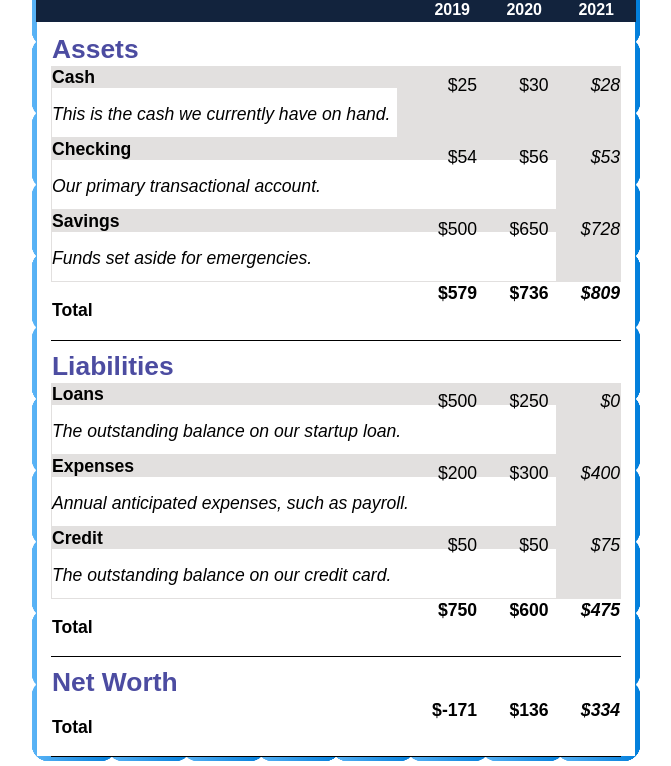
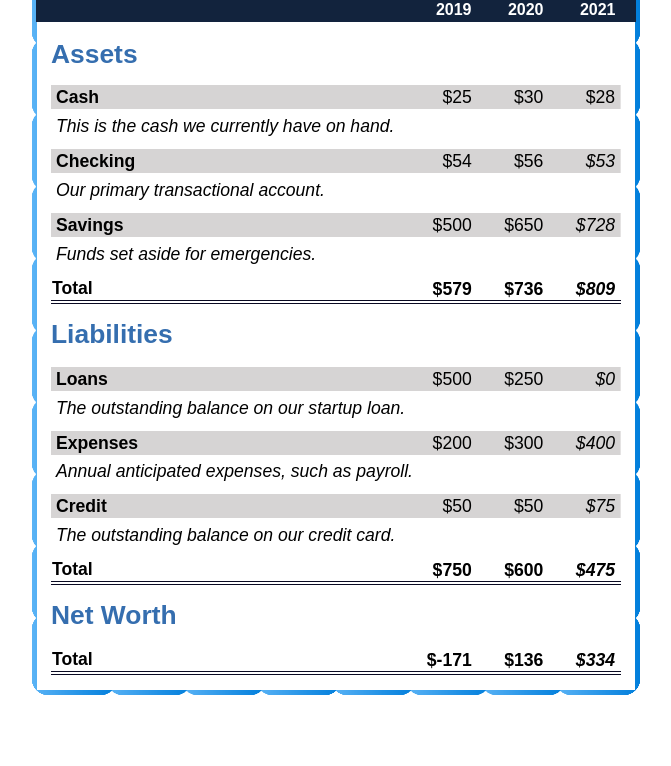
Before and after one commit to Lucasdota/BalanceSheet, a plain HTML site: page docs/index.html in a window 1280 px wide. Shown: the part 111-877 px from the top of the page, without its empty margins (304-975 px from the left). After the commit the page ends 811 px from the top, so only its background shows below. Drawn offline with Linux system fonts and the light colour scheme.

Commit message:
finished project

```diff
--- a/docs/index.html
+++ b/docs/index.html
@@ -34,11 +34,11 @@
                     <tr>
                         <th class="blue-title">Assets</th>
                     </tr>
-                    <tr>
-                        <th class="gray">Cash<span class="description">This is the cash we currently have on hand.</span></th>
-                        <td class="gray">$25</td>
-                        <td class="gray">$30</td>
-                        <td class="current gray">$28</td>
+                    <tr class="gray">
+                        <th>Cash<span class="description">This is the cash we currently have on hand.</span></th>
+                        <td>$25</td>
+                        <td>$30</td>
+                        <td>$28</td>
                     </tr>
                     <tr class="gray">
                         <th>Checking<span class="description">Our primary transactional account.</span></th>
@@ -61,6 +61,15 @@
                     <tr>
                         <th class="blue-title">Liabilities</th>
                     </tr>
+                    <thead>
+                        <tr>
+                            <th>
+                                <td class="sr-only">2020</td>
+                                <td class="sr-only">2021</td>
+                                <td class="sr-only">2022</td>
+                            </th>
+                        </tr>
+                    </thead>
                     <tr class="gray">
                         <th>Loans<span class="description">The outstanding balance on our startup loan.</span></th>
                         <td>$500</td>
@@ -90,6 +99,13 @@
                     <tr>
                         <th class="blue-title">Net Worth</th>
                     </tr>
+                    <tr>
+                        <th>
+                            <td class="sr-only">2020</td>
+                            <td class="sr-only">2021</td>
+                            <td class="sr-only">2022</td>
+                        </th>
+                    </tr>
                     <tr class="total bold">
                         <th>Total</th>
                         <td>$-171</td>
--- a/docs/style.css
+++ b/docs/style.css
@@ -8,7 +8,7 @@ body{
     min-width:600px;
     border:1px solid;
     border-image: url("images/square.png") 55 55/ 10px / 0.5rem round;
-    padding:0;
+    padding:0 0 1rem 0;
 }
 
 header{
@@ -39,13 +39,14 @@ table{
   background: #12233d;
   color: #fff;
   z-index: 999;
-  padding: 0.2rem calc(1.25rem + 2px) 0.2rem 0;
+  padding: 0.2rem calc(1.25rem + 0.5px) 0.2rem 0;
   margin: 0;
 }
 
 #years span[class] {
     font-weight: bold;
-    width: 4.5rem;
+    width: calc(100% - 35.3rem);
+    min-width: 4.5rem;
     text-align: right;
   }
 
@@ -75,31 +76,34 @@ tbody{
 }
 
 .total:hover{
-    background-color:rgb(178, 214, 235) ;
+    background-color:#99c9ff ;
 }
 
-.total{
-    border-bottom:1px double black;
+tr.total {
+    border-bottom: 4px double #0a0a23;
+    font-weight: bold;
 }
 
+
 .blue-title{
-    color:rgb(76, 76, 161);
+    color:#356eaf;
     font-size:1.5em;
     text-align: left;
-    padding-top:10px;
+    padding:15px 0 15px 0;
 }
 
 .description{
   display: block;
   font-weight: normal;
   font-style: italic;
-  padding: 1rem 0 0.75rem;
-  margin-right: -10rem;
+  padding: 0.3rem 0 0.75rem;
+  margin-right: -9rem;
   background-color:white;
+  margin-top:3px;
 }
 
 .gray{
-    background-color: rgb(226, 224, 223);
+    background-image: linear-gradient(rgb(214, 212, 212) 1.5rem, white 1rem);
 }
 
 th{
@@ -107,6 +111,11 @@ th{
 }
 
 td{
-    padding-bottom:2em;
     text-align: right;
+    vertical-align: top;
+    padding:2px 6px 0 0;
 }
+
+.gray th{
+    padding:2px 0px 0px 5px;
+}
```
Also changed, not shown: 1 other file.
